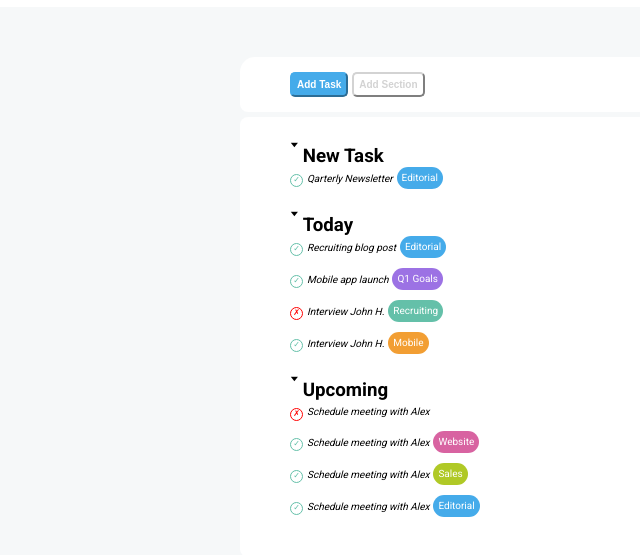
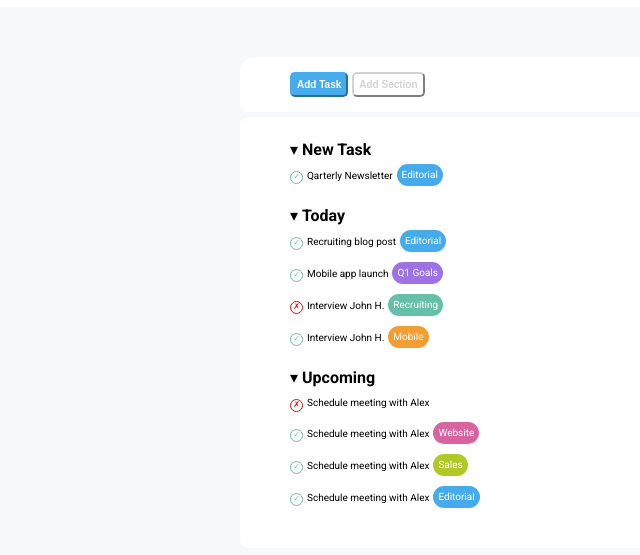
Before and after one commit to NicoloCasagrande/html-css-toboolist, a plain HTML site: page index.html in a window 1280 px wide. Shown: the part 67-622 px from the top of the page, without its empty margins (0-640 px from the left). Drawn offline with Linux system fonts and the light colour scheme.

Commit message:
modifica testo menu

```diff
--- a/css/style.css
+++ b/css/style.css
@@ -87,6 +87,7 @@ header{
 
 h3{
     display: inline-block;
+    font-size: medium;
 }
 
 .circle{
@@ -132,6 +133,7 @@ h3{
 }
 
 .menu-riga{
+    margin-top: 5px;
     margin-bottom: 10px;
 }
 
@@ -160,4 +162,9 @@ h3{
     border-bottom-left-radius: 15px;
     border-bottom-right-radius: 15px;
 }
+
+em{
+    font-style: bold;
+    font-style: normal;
+}
 /* /MAIN */
--- a/index.html
+++ b/index.html
@@ -45,7 +45,7 @@
             <section class="menu">
                 <div>
                     <div class="freccetta">
-                        &#129171;
+                        &dtrif;
                     </div>
                     <h3>New Task</h3>
                 </div>
@@ -66,7 +66,7 @@
             <section class="menu">
                 <div>
                     <div class="freccetta">
-                        &#129171;
+                        &dtrif;
                     </div>
                     <h3>Today</h3>
                 </div>
@@ -120,7 +120,7 @@
             <section class="menu" id="menu-finale">
                 <div>
                     <div class="freccetta">
-                        &#129171;
+                        &dtrif;
                     </div>
                     <h3>Upcoming</h3>
                 </div>
```
